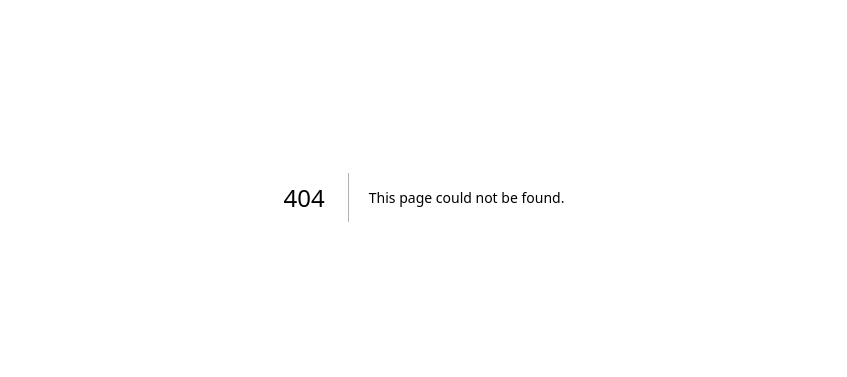
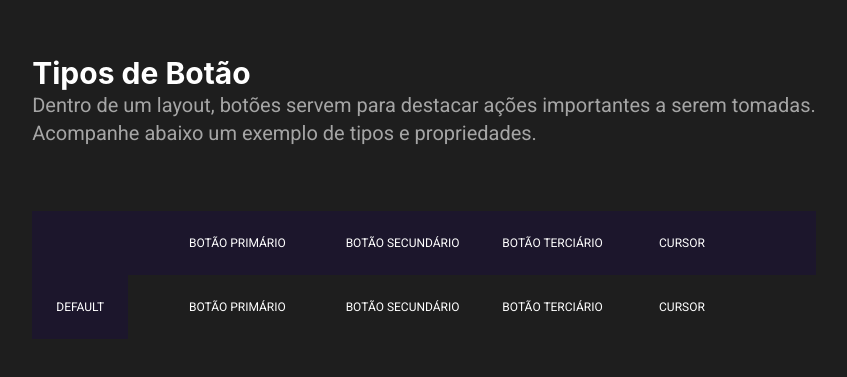
Before and after one commit to paulobontempo/boracodar, a Next.js app: page /P003 in a window 1280 px wide. Before the commit this address had no page. Shown: the part 203-580 px from the top of the page, without its empty margins (216-1063 px from the left). Built offline with nearby package versions, Linux system fonts and the light colour scheme.

Commit message:
feat: P003 starter

```diff
--- /dev/null
+++ b/src/pages/P003.tsx
@@ -0,0 +1,25 @@
+export default function P003() {
+  return (
+    <div className="h-screen flex justify-center items-center bg-P003bg">
+      <div className="flex flex-col">
+        <span className="text-white font-bold text-3xl font-inter">Tipos de Botão</span>
+        <span className="text-white opacity-60 font-roboto text-xl">Dentro de um layout, botões servem para destacar ações importantes a serem tomadas. <br /> Acompanhe abaixo um exemplo de tipos e propriedades.</span>
+        {/* table content */}
+        <div className="grid grid-cols-5 items-center mt-16 bg-P003bgTableHeader text-white text-xs">
+          <div className="w-24 h-16"></div>
+          <div>BOTÃO PRIMÁRIO</div>
+          <div>BOTÃO SECUNDÁRIO</div>
+          <div>BOTÃO TERCIÁRIO</div>
+          <div>CURSOR</div>
+        </div>
+        <div className="grid grid-cols-5 items-center text-white text-xs">
+          <div className="flex items-center justify-center bg-P003bgTableHeader w-24 h-16">DEFAULT</div>
+          <div>BOTÃO PRIMÁRIO</div>
+          <div>BOTÃO SECUNDÁRIO</div>
+          <div>BOTÃO TERCIÁRIO</div>
+          <div>CURSOR</div>
+        </div>
+      </div>
+    </div>
+  )
+}
--- a/src/pages/index.tsx
+++ b/src/pages/index.tsx
@@ -5,6 +5,7 @@ export default function Home() {
     <div className="flex flex-col items-center justify-center h-screen bg-background text-red-600">
      <div><Link href="/P001">01</Link></div>
      <div><Link href="/P002">02</Link></div>
+     <div><Link href="/P003">03</Link></div>
     </div>
   )
 }
--- a/tailwind.config.js
+++ b/tailwind.config.js
@@ -14,6 +14,8 @@ module.exports = {
         sans: ['Roboto', 'sans-serif'],
         lato: ['lato', 'sans-serif'],
         crimsonPro: ['Crimson Pro'],
+        inter: ['inter'],
+        roboto: ['Roboto'],
       },
 
       colors: {
@@ -23,7 +25,9 @@ module.exports = {
         numbers: '#C4C4CC;',
         numbersNext: '#D9D9D9;',
         P002bg: '#D9CDF7;',
-        P002Heading: '#271A45;'
+        P002Heading: '#271A45;',
+        P003bg: '#1E1E1E;',
+        P003bgTableHeader: '#1C162C;',
 
       }
     },
```
